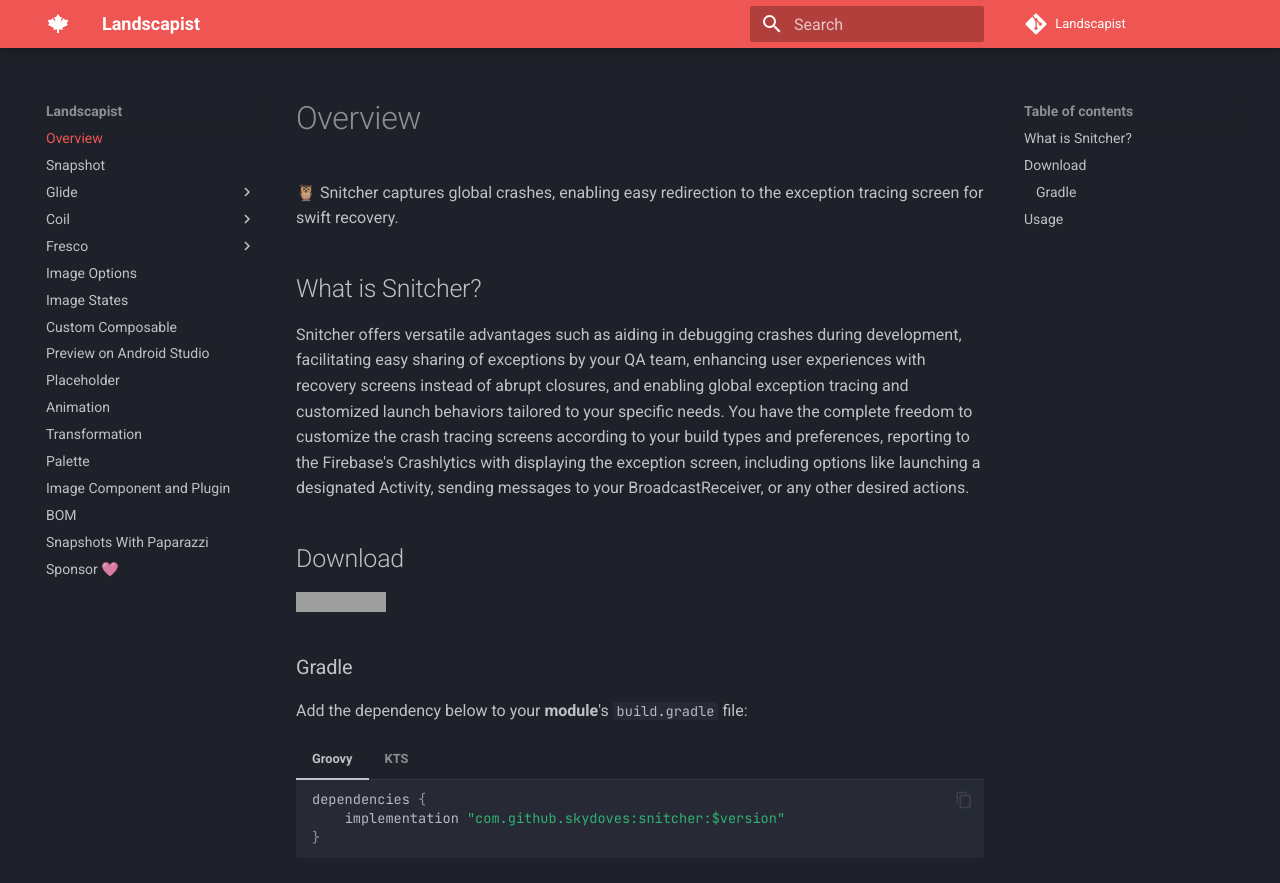
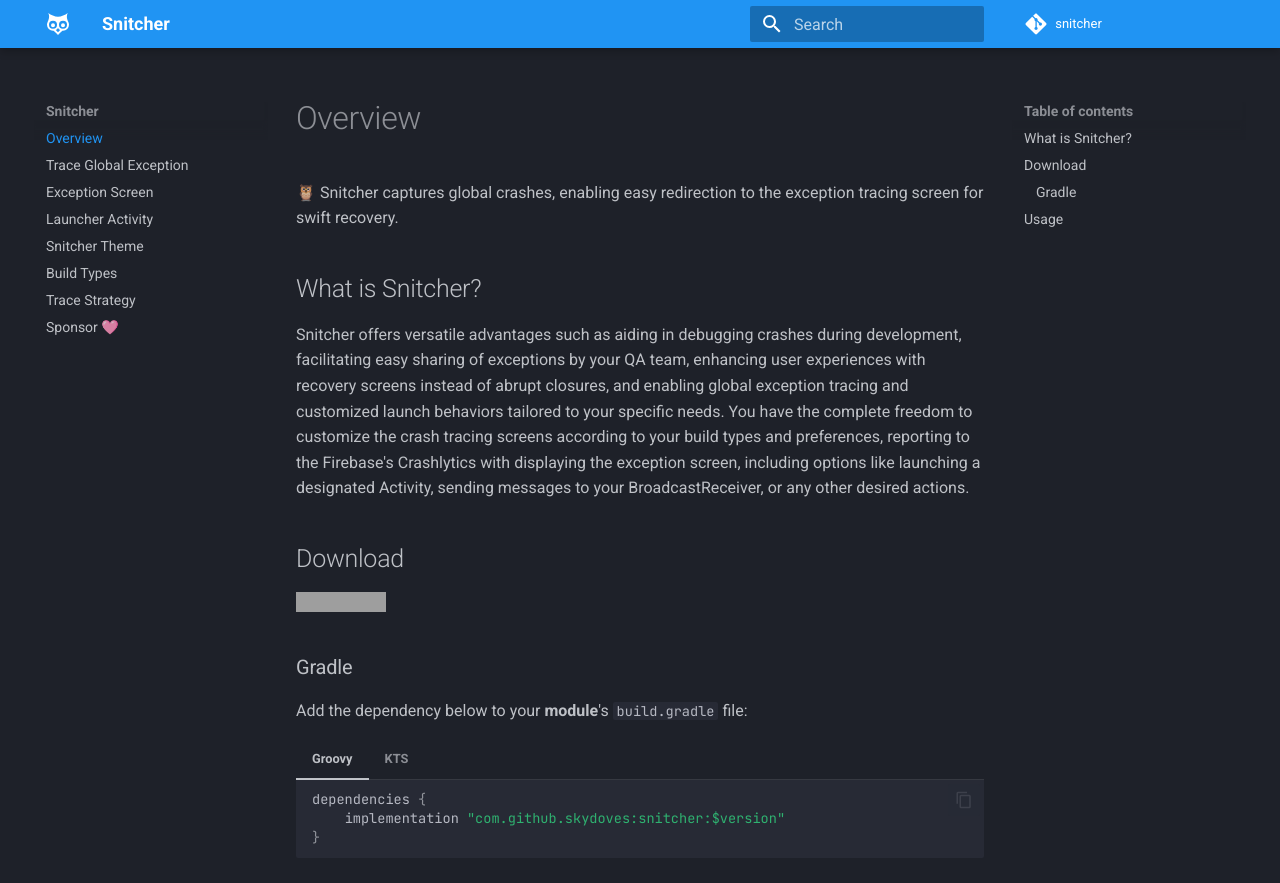
Before and after one commit to skydoves/snitcher, an MkDocs documentation site: the page built from docs/index.md, in a window 1280 px wide and 900 px high. Shown: the top 883 px of the window. Built offline with MkDocs 1.6.1 and Material for MkDocs 9.7.7, drawn with Linux system fonts in a browser that asks for light colours; comment, search, counter and statistics services are not loaded; grey boxes are pictures that could not be loaded.

Commit message:
Update docs

```diff
--- a/mkdocs.yml
+++ b/mkdocs.yml
@@ -1,7 +1,7 @@
-site_name: Landscapist
-site_description: 'A pluggable, highly optimized Jetpack Compose image loading library that fetches and displays network images with Glide, Coil, and Fresco.'
+site_name: Snitcher
+site_description: 'Snitcher captures global crashes, enabling easy redirection to the exception tracing screen for swift recovery.'
 site_author: 'Jaewoong (skydoves)'
-site_url: 'https://github.com/skydoves/landscapist'
+site_url: 'https://github.com/skydoves/snitcher'
 edit_uri: 'tree/main/docs/'
 remote_branch: gh-pages
 
@@ -10,44 +10,28 @@
 # Navigation
 nav:
   - 'Overview': index.md
-  - 'Snapshot': snapshot.md
-  - 'Glide':
-    - 'Overview': glide/overview.md
-    - 'Custom Options': glide/options.md
-  - 'Coil':
-    - 'Overview': coil/overview.md
-    - 'Custom ImageLoader': coil/imageloader.md
-  - 'Fresco':
-    - 'Overview': fresco/overview.md
-    - 'Custom ImageRequest': fresco/request.md
-    - 'Animated Image Support': 'fresco/animated-image.md'
-  - 'Image Options': image-options.md
-  - 'Image States': image-state.md
-  - 'Custom Composable': custom-composable.md
-  - 'Preview on Android Studio': preview.md
-  - 'Placeholder': placeholder.md
-  - 'Animation': animation.md
-  - 'Transformation': transformation.md
-  - 'Palette': palette.md
-  - 'Image Component and Plugin': image-component-and-plugin.md
-  - 'BOM': bom.md
-  - 'Snapshots With Paparazzi': snapshots-with-paparazzi.md
+  - 'Trace Global Exception': trace-global-exception.md
+  - 'Exception Screen': custom-trace-screen.md
+  - 'Launcher Activity': custom-launcher-activity.md
+  - 'Snitcher Theme': custom-theme.md
+  - 'Build Types': custom-build-type.md
+  - 'Trace Strategy': trace-strategy.md
   - 'Sponsor 🩷': sponsor.md
 
 # Repository
-repo_name: 'Landscapist'
-repo_url: 'https://github.com/skydoves/landscapist'
+repo_name: 'snitcher'
+repo_url: 'https://github.com/skydoves/snitcher'
 
 # Configuration
 theme:
   name: 'material'
   language: 'en'
   icon:
-    logo: material/leaf-maple
+    logo: material/owl
 
   palette:
-    primary: 'red'
-    accent: 'red'
+    primary: 'blue'
+    accent: 'blue'
     scheme: slate
 
   font:
```
